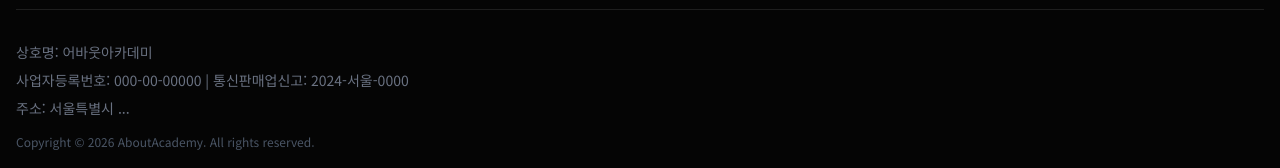
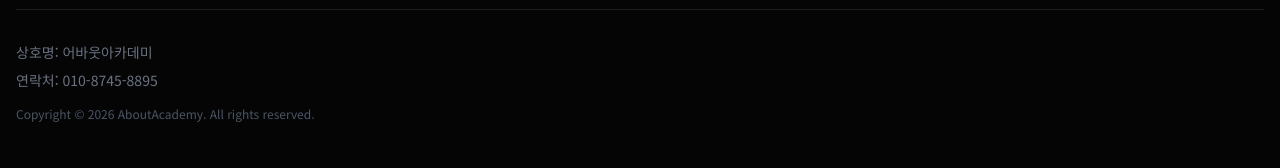
Before and after one commit to days0854/about-C, a Next.js app: page / in a window 1280 px wide. Shown: the part 1355-1523 px from the top of the page. Built offline with nearby package versions, Linux system fonts and the light colour scheme; no server answers; the database is empty.

Commit message:
Update footer contact info

```diff
--- a/src/components/layout/footer.tsx
+++ b/src/components/layout/footer.tsx
@@ -54,8 +54,7 @@ export default function Footer() {
                 <div className="flex flex-col md:flex-row justify-between items-start md:items-center gap-6 text-sm text-gray-500">
                     <div className="space-y-2">
                         <p>상호명: 어바웃아카데미</p>
-                        <p>사업자등록번호: 000-00-00000 | 통신판매업신고: 2024-서울-0000</p>
-                        <p>주소: 서울특별시 ...</p>
+                        <p>연락처: 010-8745-8895</p>
                         <p className="mt-4 text-xs text-gray-600">Copyright © {new Date().getFullYear()} AboutAcademy. All rights reserved.</p>
                     </div>
                 </div>
```
